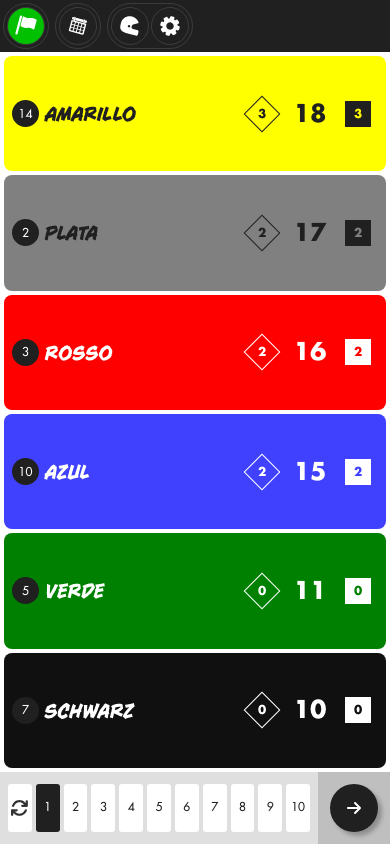
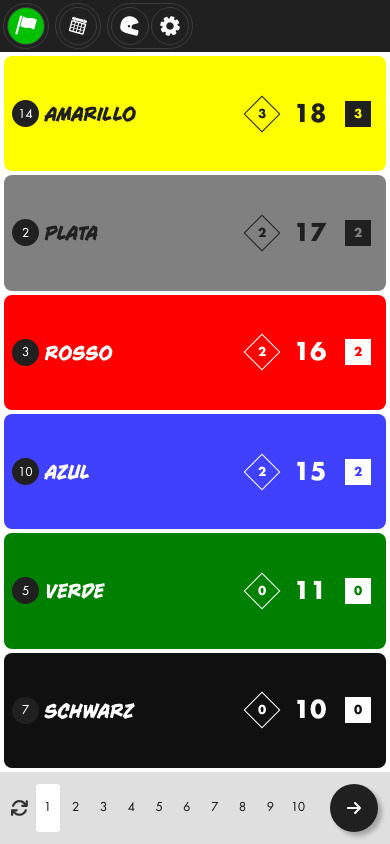
Before and after one commit to meewarwoowoo/heat-legends, a React (Vite) app: page / in a window 390 px wide. Built offline with nearby package versions, Linux system fonts and the light colour scheme.

Commit message:
Changed colour of the #neck li on smaller screens.

```diff
--- a/src/App.css
+++ b/src/App.css
@@ -96,11 +96,13 @@ body  { font-size: 2em ; background-color: var(--wht) ; margin: 0 ; padding: 0 ;
 #root #deck ol.deck li:hover img.on { display: none ; }
 #root #deck ol.deck li:hover img.off { display: block ; }
 @media (max-width: 800px){
-	#root #deck   { background: rgba(0,0,0,0.125) ; box-shadow: none ; }
+	#root #deck   { background: var(--blk-double-fade) ; box-shadow: none ; }
 	#root #deck { grid-template: 100% / auto ; position: relative ; align-items: flex-start; padding: 0.5em; }
 	#root #deck ol.deck  { width: 100% ; height: 100% ; grid-template: repeat(1,1fr) / repeat(11,1fr) ; gap: 0.25em ; }
-	#root #deck ol.deck li  { font-size: 0.75em ; }
-	#root #deck ol.deck li  { display: flex ; }
+	#root #deck ol.deck li  { font-size: 0.75em ; display: flex ;  color: var(--blk); background-color: transparent	 ; }
+	#root #deck ol.deck li:hover ,
+	#root #deck ol.deck li.on  { color: var(--blk); background-color: var(--wht) ; }
+
 }
 
 #root #next   { grid-area: next ; background: var(--blk-fade)  ; display: grid ; grid-template: 1fr / 1fr ; align-items: space-between; justify-items: center; }
@@ -118,4 +120,5 @@ body  { font-size: 2em ; background-color: var(--wht) ; margin: 0 ; padding: 0 ;
 #root #next ul li.disabled  { opacity: 0.325 ; box-shadow: 0.05em 0.05em 0.05em rgba(0,0,0,0.25) ; }
 @media ( max-width: 800px ){
 	#root #next   { --box: none ; }
+	#root #next   { background: var(--blk-double-fade)  ; }
 }
```
Also changed, not shown: 4 other files (tests, documents, lock files or other folders).
